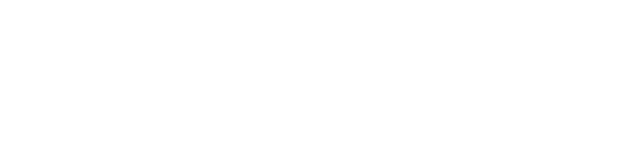
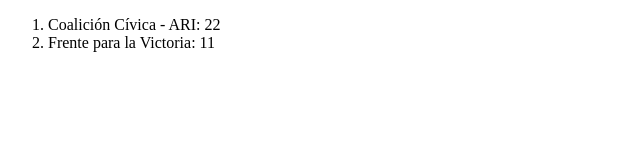
Before and after one commit to hhba/website, a plain HTML site: page presidentes.html in a window 1280 px wide. Shown: the whole page, without its empty margins (0-640 px from the left). Drawn offline with nearby package versions, Linux system fonts and the light colour scheme.

Commit message:
lista los presidentes, falta ponerlo en un listener, y corregir

```diff
--- a/presidentes.html
+++ b/presidentes.html
@@ -3,22 +3,32 @@
 <head>
 	<script src="//ajax.googleapis.com/ajax/libs/jquery/1.6.2/jquery.min.js"></script>
 	<script type="text/javascript">
-               var tablaPresidentes = [];
-					//lo necesitamos ordeando de mayor porcentaje a menor
-               tablaPresidentes[0] = {'codigo': 'cogido1', 'nombre': 'cris', 'porcentaje': 40};
-               tablaPresidentes[1] = {'codigo': 'cogido2', 'nombre': 'otro', 'porcentaje': 60};
+               var tablaPresidentes = [['0131', 11], ['0047', 22]];
+					//lo necesitamos ordeando de mayor porcentaje a men
+
+               function fillPresidentes(prefix, tabla){
+
+							$.getJSON('tablas.json', function(data) {
+								var listas = data.listas;
+
+
+								var presidentes = "#" + prefix;
+								var nombre, porcentaje;
+								$.each(tabla, function(index, presidente){
+									nombre =  (listas[presidente[0]]).nombre;
+									porcentaje = presidente[1]
+									$(presidentes).prepend("<li>" +nombre + ": "+ porcentaje  + "</li>");
+								});
+                		});
+
+				  	}
+               $(document).ready(function(){
+               	fillPresidentes("presidentes", tablaPresidentes);
+
+               });
 
 
 
-               function fillPresidentes(prefix, tabla){
-                       var presidentes = "#" + prefix;
-                       $.each(tabla, function(index, data){
-                           $(presidentes).prepend("<li>" + data.nombre + ": " + data.porcentaje + "</li>");
-                       });
-
-                }
-
-               fillPresidentes("presidentes", tablaPresidentes);
 </script>
 </head>
 <body>
```
